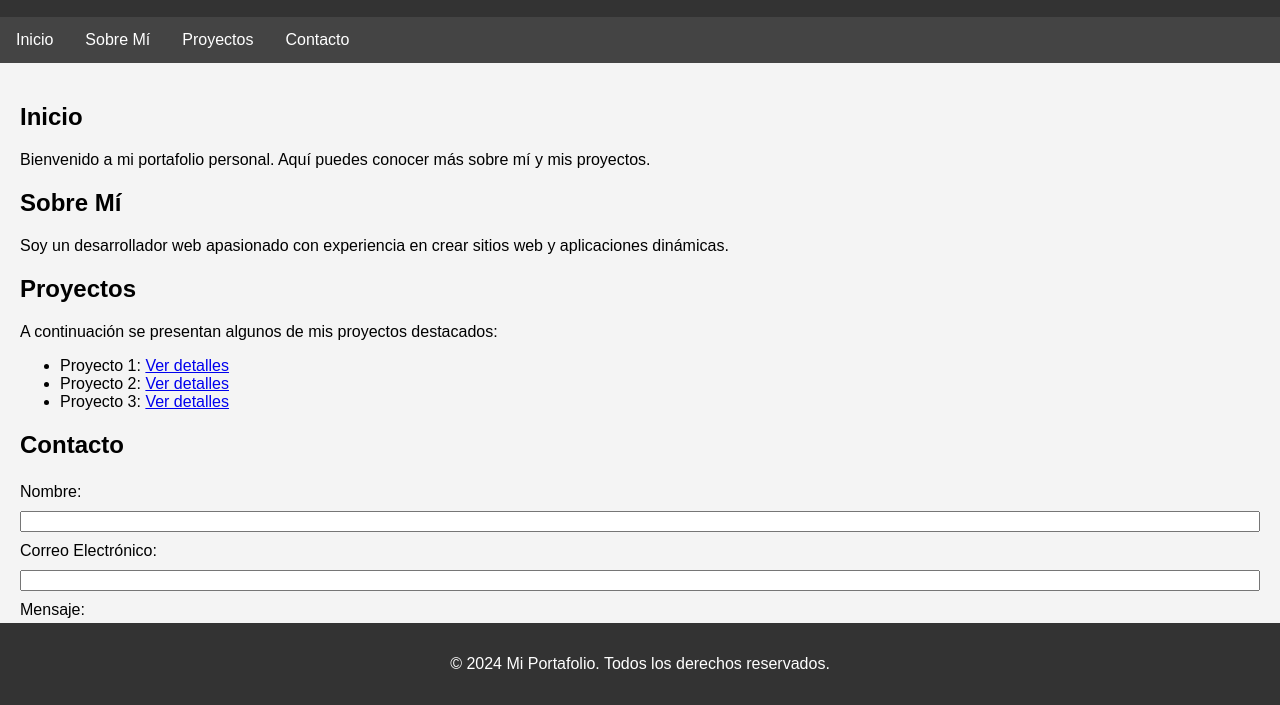
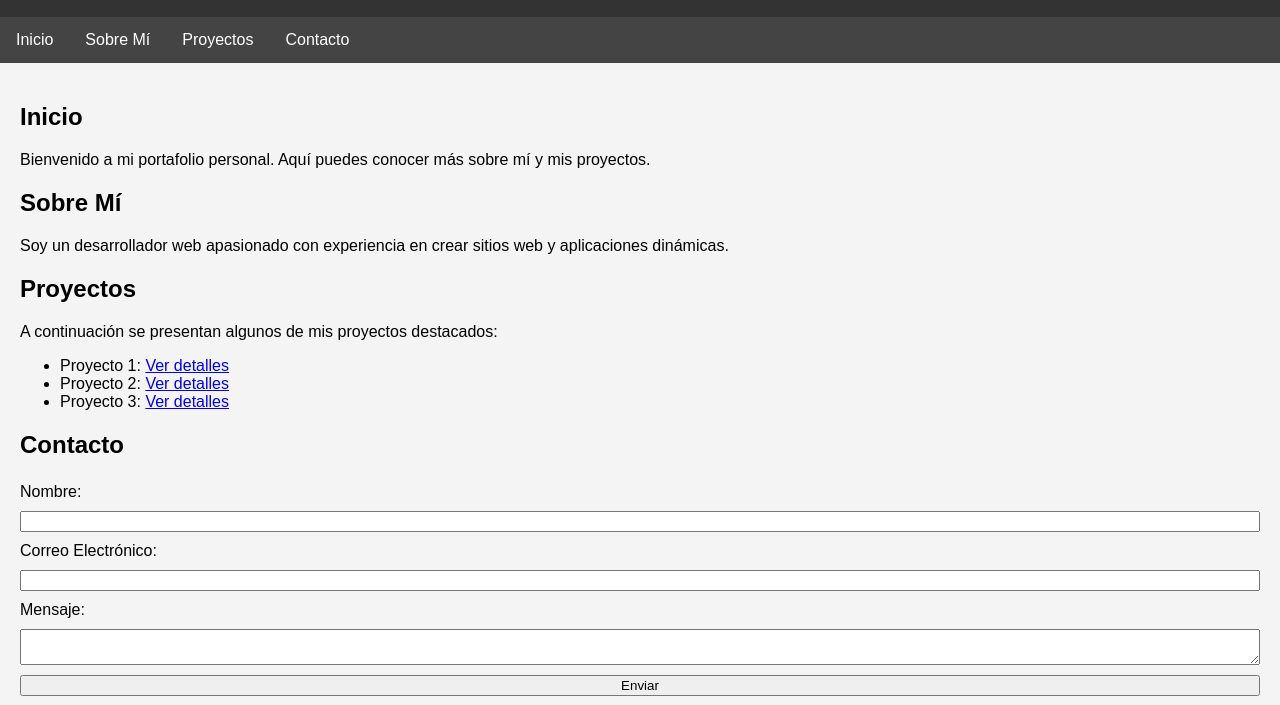
Before and after one commit to anyaguachica/portafolio-personal, a plain HTML site: page index.html in a window 1280 px wide. Shown: the part 95-800 px from the top of the page. Drawn offline with Linux system fonts and the light colour scheme.

Commit message:
Arreglado el problema del footer superpuesto

```diff
--- a/styles.css
+++ b/styles.css
@@ -33,6 +33,7 @@ nav a:hover {
 
 main {
     padding: 20px;
+    padding-bottom: 80px; /* Asegurar espacio para el footer */
 }
 
 section {
@@ -53,7 +54,6 @@ footer {
     color: #fff;
     text-align: center;
     padding: 1rem 0;
-    position: fixed;
+    position: relative; /* Cambiado de fixed a relative */
     width: 100%;
-    bottom: 0;
 }
```
